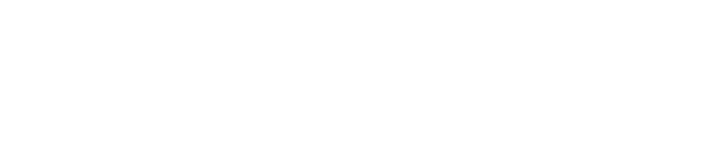
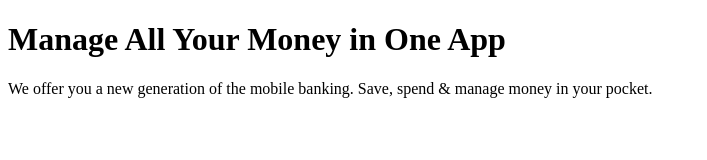
Before and after one commit to bazzes/Silicon, a plain HTML site: page index.html in a window 1280 px wide. Shown: the whole page, without its empty margins (0-707 px from the left). Drawn offline with Linux system fonts and the light colour scheme.

Commit message:
started with the boxes

```diff
--- a/index.html
+++ b/index.html
@@ -6,10 +6,19 @@
     <title>Document</title>
 </head>
 <body>
-    <div class="container">
+    <div class="container-1">
         <div class="card-1">
-
+            <h1> Manage All Your Money in One App</h1>
+            <p> We offer you a new generation of the mobile banking. Save, spend & manage money in your pocket.</p>
         </div>
     </div>
+
+    <div class="container-2">
+        <div class="card-2">
+        </div>
+    </div>
+
+
+
 </body>
 </html>
--- a/styles.css
+++ b/styles.css
@@ -1,4 +1,5 @@
 *{
     margin:0;
     padding:0;
+
 }
```
